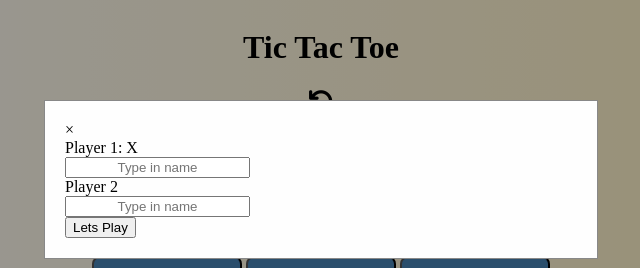
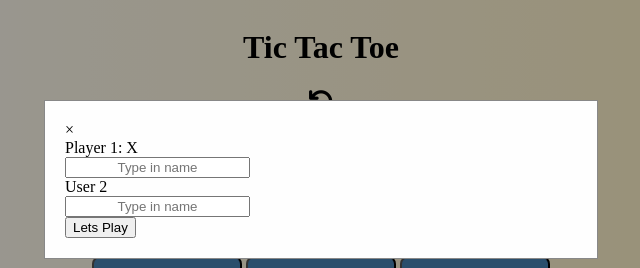
Before and after one commit to japsy123/TicTacToe, a plain HTML site: page index.html in a window 1280 px wide. Shown: the top 268 px of the page, 319-959 px from the left. Drawn offline with Linux system fonts and the light colour scheme.

Commit message:
Change title player 2

```diff
--- a/index.html
+++ b/index.html
@@ -28,7 +28,7 @@
         <label>Player 1: X</label>
         <input type="text" class="block " id="playerOne" placeholder="Type in name" required />
 
-        <lable>Player 2</lable>
+        <lable>User 2</lable>
         <input type="text" class="block " id="playerTwo" placeholder="Type in name" required />
 
         <input type="submit" class="submit" value="Lets Play" />
```
